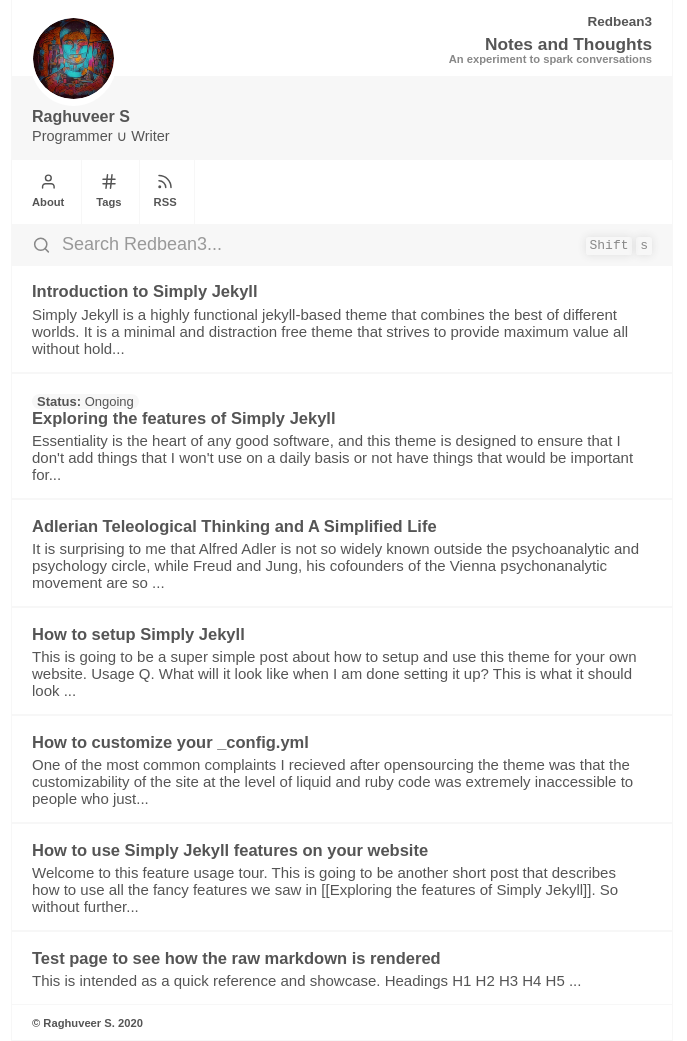
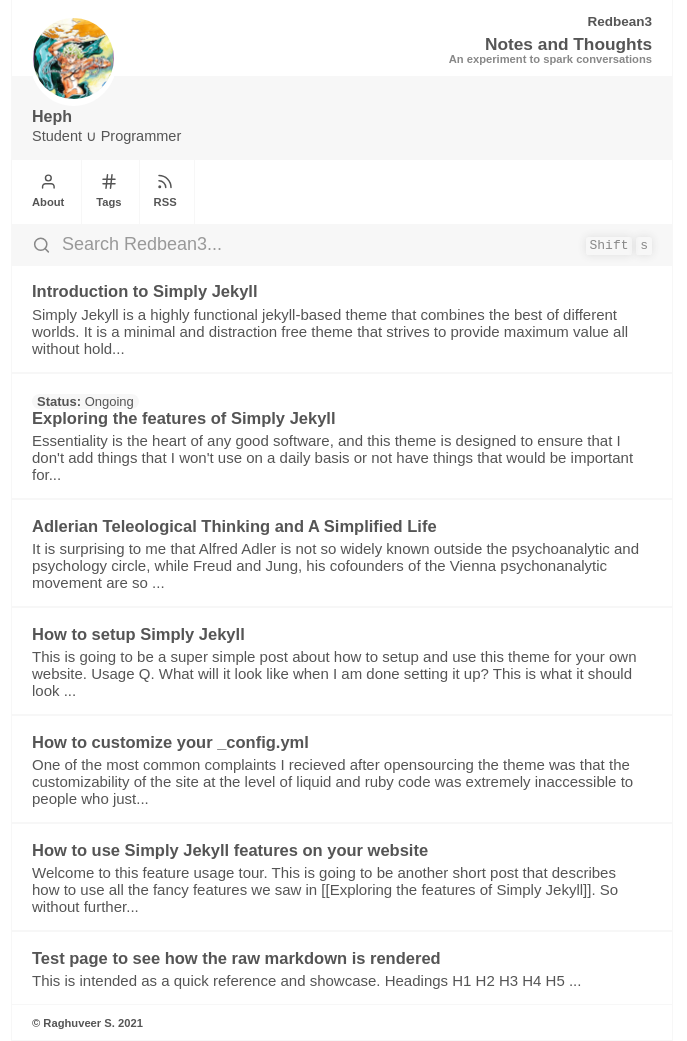
Before and after one commit to Redbean3/redbean3.github.io, a Jekyll site: the page built from index.md, in a window 1280 px wide. Shown: the whole page, without its empty margins (298-985 px from the left). Built offline with Jekyll 4.4.1, drawn with Linux system fonts in a browser that asks for light colours.

Commit message:
Update Content

```diff
--- a/_config.yml
+++ b/_config.yml
@@ -47,7 +47,7 @@ tagline: # subheading won't work without a tagline,
   enabled: true
   name: An experiment to spark conversations
 copyright:
-  year: 2020
+  year: 2021
   msg: Raghuveer S # This is a mandatory attribute for copyright to be displayed
 
 user:
@@ -55,10 +55,10 @@ user:
                 # Note that user settings come wholesale, it does not have the
                 # granular enabling or disabling as with the 'preferences'
                 # or the site-wide settings.
-  name: Raghuveer S
-  bio: Programmer ∪ Writer
-  email: raghu-veer@outlook.com
-  photo: /assets/img/profile.png
+  name: Heph
+  bio: Student ∪ Programmer
+  email: 1589197020@qq.com
+  photo: /assets/img/profile1.jpeg
   social: # just leave the field blank or type in null, if you don't have a
           # particular social media account and it won't appear
     enabled: false  # turn this to true
```
Also changed, not shown: assets/img/profile1.jpeg (added), 15 other files.
